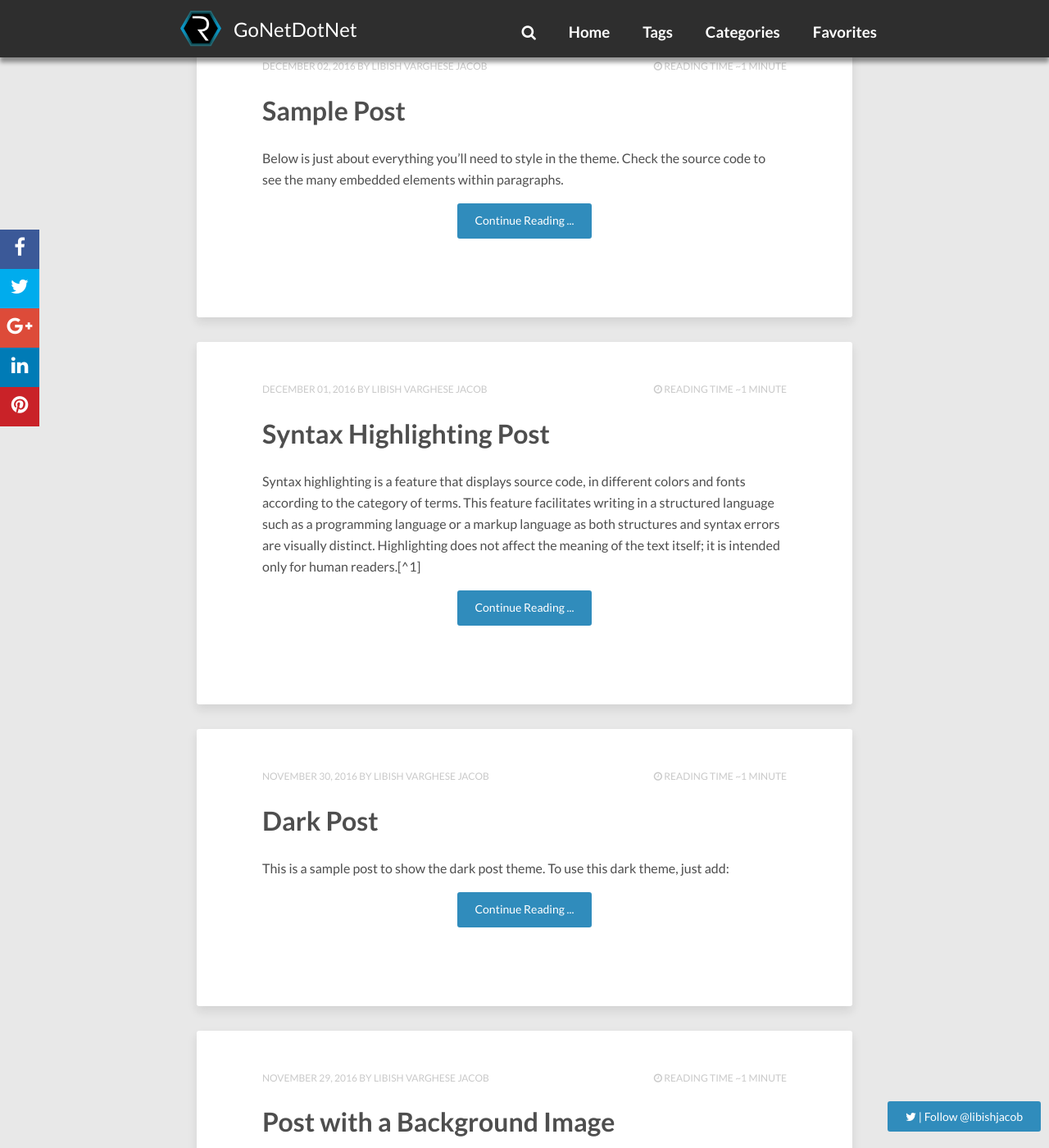
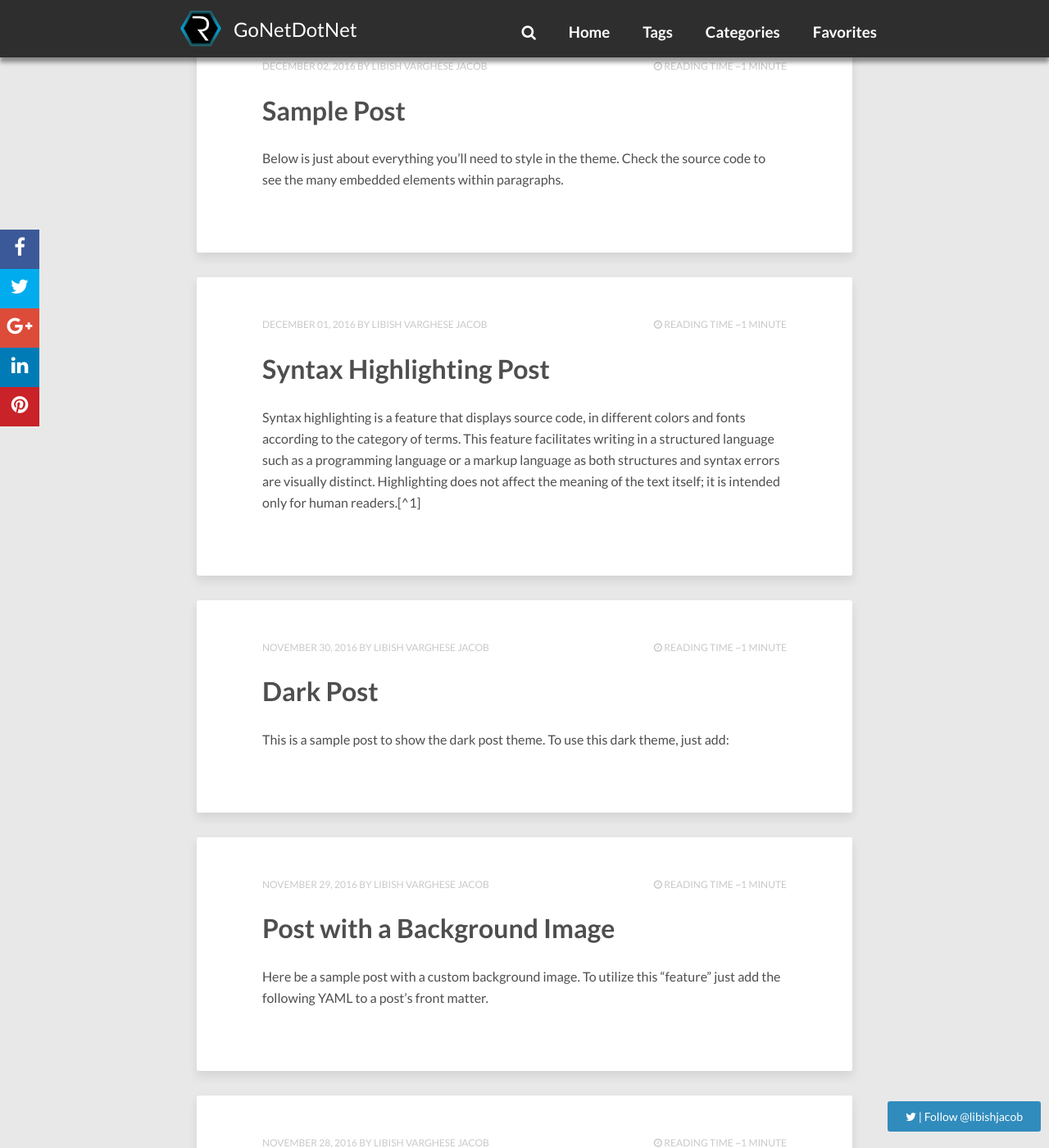
Before and after one commit to libish-jacob/Blog, a Jekyll site: the page built from index.html, in a window 1280 px wide and 1400 px high, scrolled down 522 px. Shown: the whole window at 82% size. Built offline with Jekyll 4.4.1, drawn with Linux system fonts in a browser that asks for light colours; nearby versions of some CDN libraries; the list of posts is cut into pages by our own code; comment, search, counter and statistics services are not loaded.

Commit message:
Update index.html

```diff
--- a/index.html
+++ b/index.html
@@ -37,7 +37,7 @@ comments: false
 
   <div class="entry-content">
       {{ post.excerpt }}
-      {% if post.content != post.excerpt %}
+      {% if excerpt_words != content_words %}
           <div align="center">
               <div markdown="0"><a href="{{ site.url }}{{ post.url }}" class="btn btn-info">Continue Reading ...</a></div>
           </div>
```
